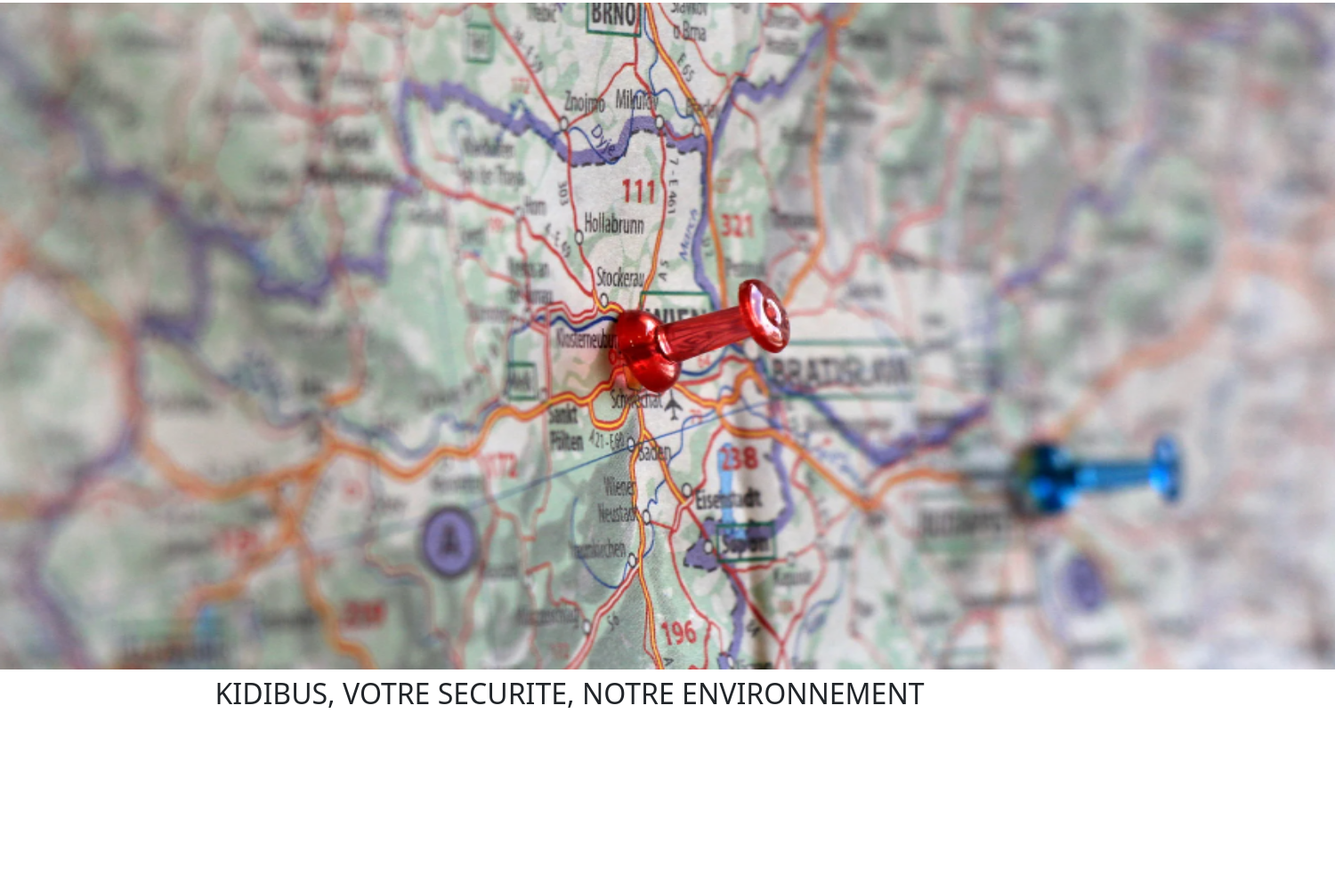
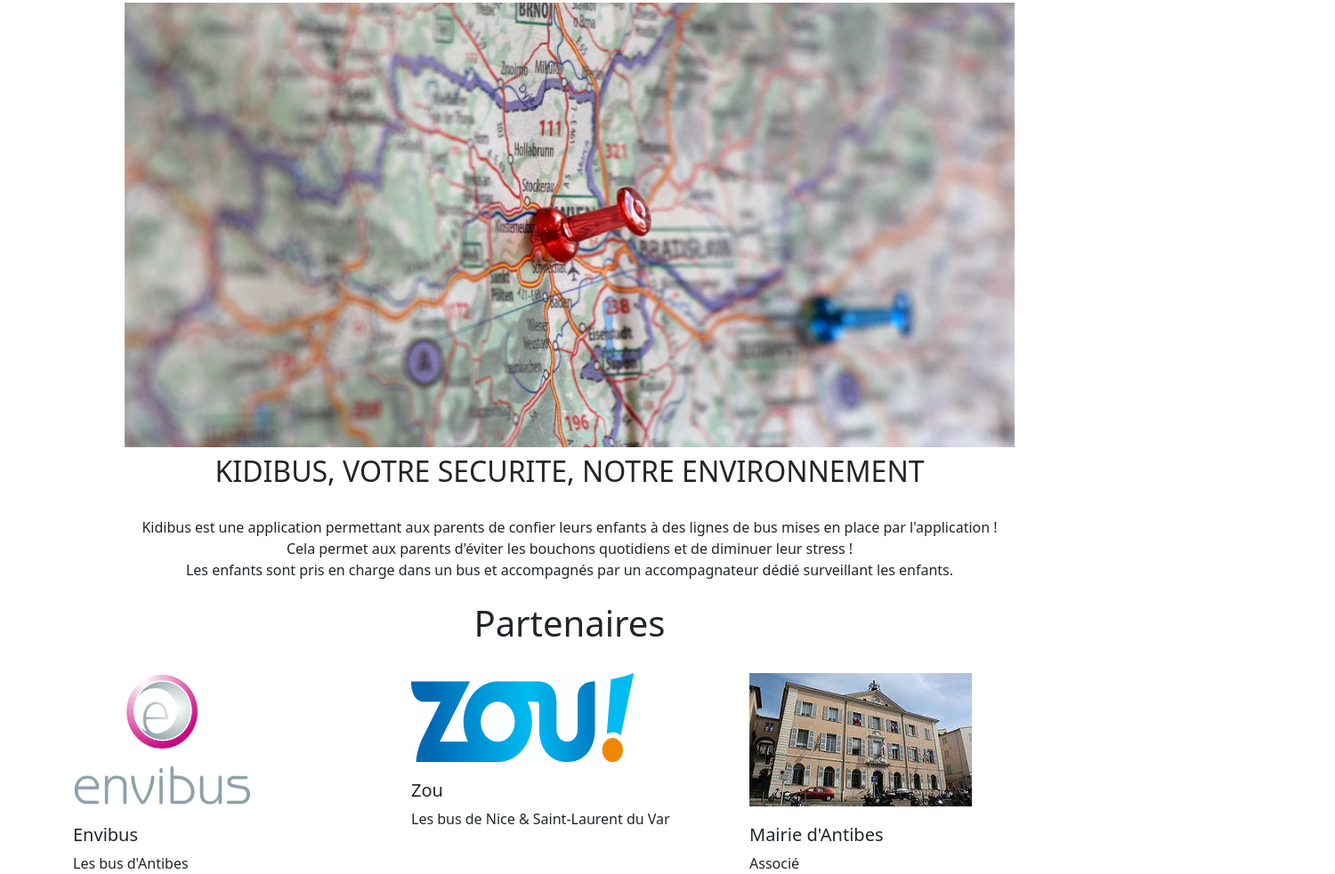
Before and after one commit to ThomasDELMARE/Kidibus, a website: page index.html in a window 1280 px wide. Shown: the part 138-1121 px from the top of the page at 89% size, 1500 px wide, since content can reach past the window. Before the commit the page ends 945 px from the top, so only its background shows below. Drawn offline with nearby package versions, Linux system fonts and the light colour scheme.

Commit message:
Accueil fini

```diff
--- a/index.html
+++ b/index.html
@@ -26,8 +26,44 @@
     <h1>
         <img class="imageAccueil" src="ressources/img/imageAccueil.png" />
         <h2 class="titreImageAccueil">KIDIBUS, VOTRE SECURITE, NOTRE ENVIRONNEMENT</h2>
-    </h1>
+        <br> <span style="display: flex;
+        justify-content: center"> Kidibus est une application permettant aux parents de confier leurs enfants à des lignes de bus mises en place par l'application !<br>
+        </span>
 
+        <span style="display: flex;
+        justify-content: center">
+            Cela permet aux parents d'éviter les bouchons quotidiens et de diminuer leur stress ! <br>
+        </span >
+
+        <span style="display: flex; justify-content: center">
+            Les enfants sont pris en charge dans un bus et accompagnés par un accompagnateur dédié surveillant les enfants.
+        </span >
+
+        <br>
+
+        <h1 style="display: flex; justify-content: center"> Partenaires </h1>
+
+        <br>
+
+        <div class="container">
+            <div class="row">
+              <div class="col-sm">
+            <img src="ressources/img/envibus.png" class="imageEnvibus"/>
+            <h5>Envibus</h5>
+                <span>Les bus d'Antibes</span>
+        </div>
+        <div class="col-sm">
+            <img src="ressources/img/zou.jpg" class="imageZou" />
+            <h5>Zou</h5>
+            <span>Les bus de Nice & Saint-Laurent du Var</span>
+        </div>
+        <div class="col-sm">
+            <img src="ressources/img/mairie_antibes.jpg" class="imageMairie" />
+            <h5>Mairie d'Antibes</h5>
+            <span>Associé</span>
+        </div>
+        </div>
+        </div>
 </body>
 
 </html>
--- a/ressources/css/style.css
+++ b/ressources/css/style.css
@@ -48,11 +48,29 @@
 }
 
 img.imageAccueil {
-    width: 1500px;
-    height: 750px;
+    width: 1000px;
+    height: 500px;
     display: block;
     margin-left: auto;
     margin-right: auto;
+}
+
+img.imageZou {
+    width: 250px;
+    height: 100px;
+    margin-bottom: 20px;
+}
+
+img.imageEnvibus {
+    width: 200px;
+    height: 150px;
+    margin-bottom: 20px;
+}
+
+img.imageMairie {
+    width: 250px;
+    height: 150px;
+    margin-bottom: 20px;
 }
 
 h2.titreImageAccueil {
```
Also changed, not shown: ressources/img/envibus.png (added), ressources/img/mairie_antibes.jpg (added), ressources/img/zou.jpg (added).
